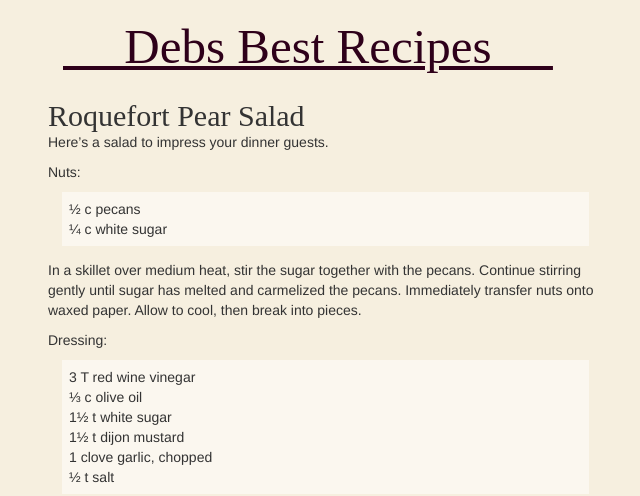
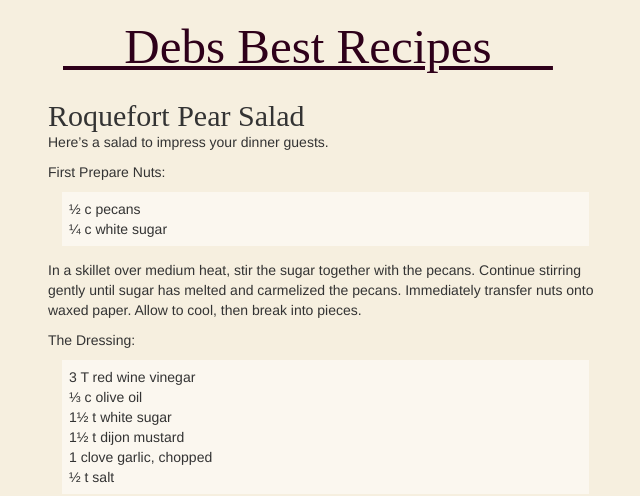
Before and after one commit to JonahBraun/debs-recipes, a Jekyll site: the page built from _posts/2006-10-01-roquefort-pear-salad.md, in a window 1280 px wide. Shown: the top 496 px of the page, without its empty margins (7-647 px from the left). Built offline with Jekyll 4.4.1, drawn with Linux system fonts in a browser that asks for light colours; nearby versions of some CDN libraries; some web fonts are replaced; Markdown is read by kramdown in place of the engine named in the settings.

Commit message:
Update 2006-10-01-roquefort-pear-salad.md

```diff
--- a/_posts/2006-10-01-roquefort-pear-salad.md
+++ b/_posts/2006-10-01-roquefort-pear-salad.md
@@ -5,7 +5,7 @@ category: salads
 ---
 Here's a salad to impress your dinner guests.
 
-Nuts:
+First Prepare Nuts:
 
 - ½ c pecans
 - ¼ c white sugar
@@ -13,7 +13,8 @@ Nuts:
 In a skillet over medium heat, stir the sugar together with the pecans. Continue stirring gently until sugar has melted
 and carmelized the pecans. Immediately transfer nuts onto waxed paper. Allow to cool, then break into pieces.
 
-Dressing:
+The Dressing:
+
 - 3 T red wine vinegar
 - ⅓ c olive oil
 - 1½ t white sugar
```
